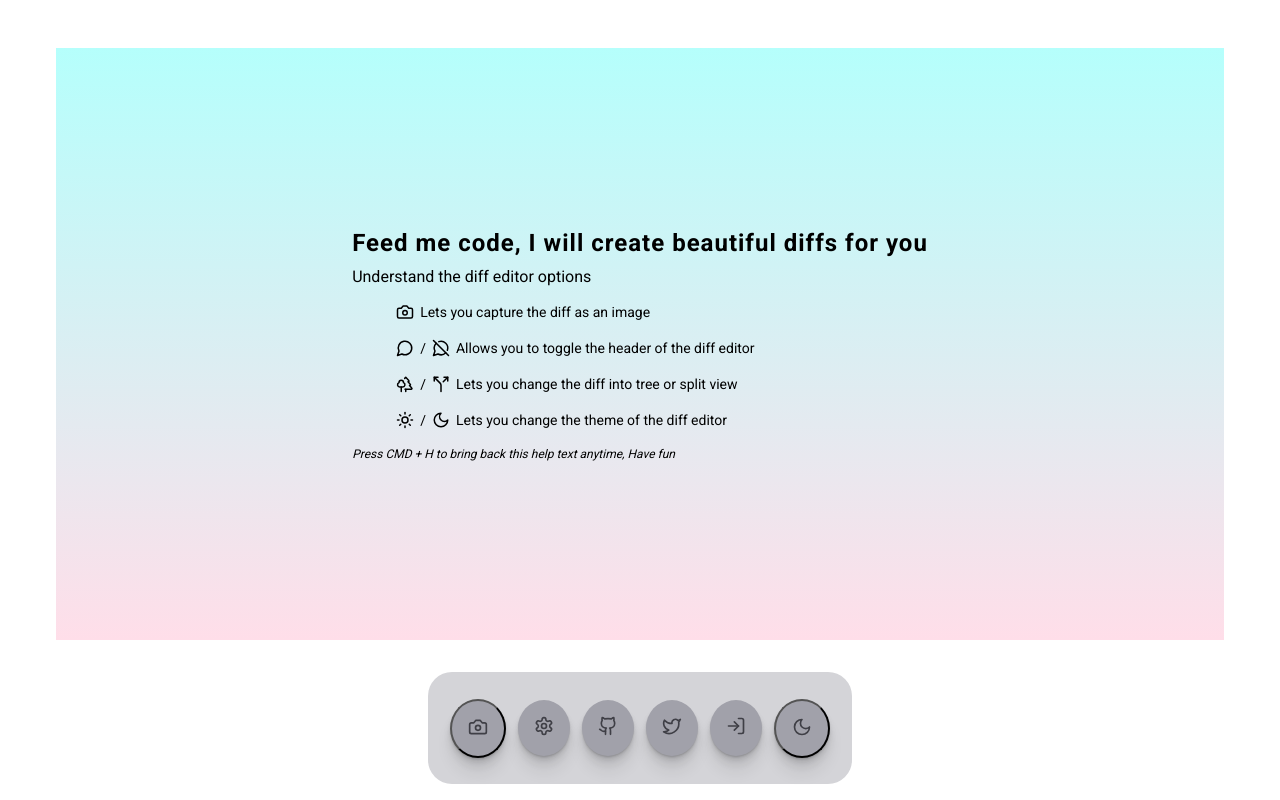
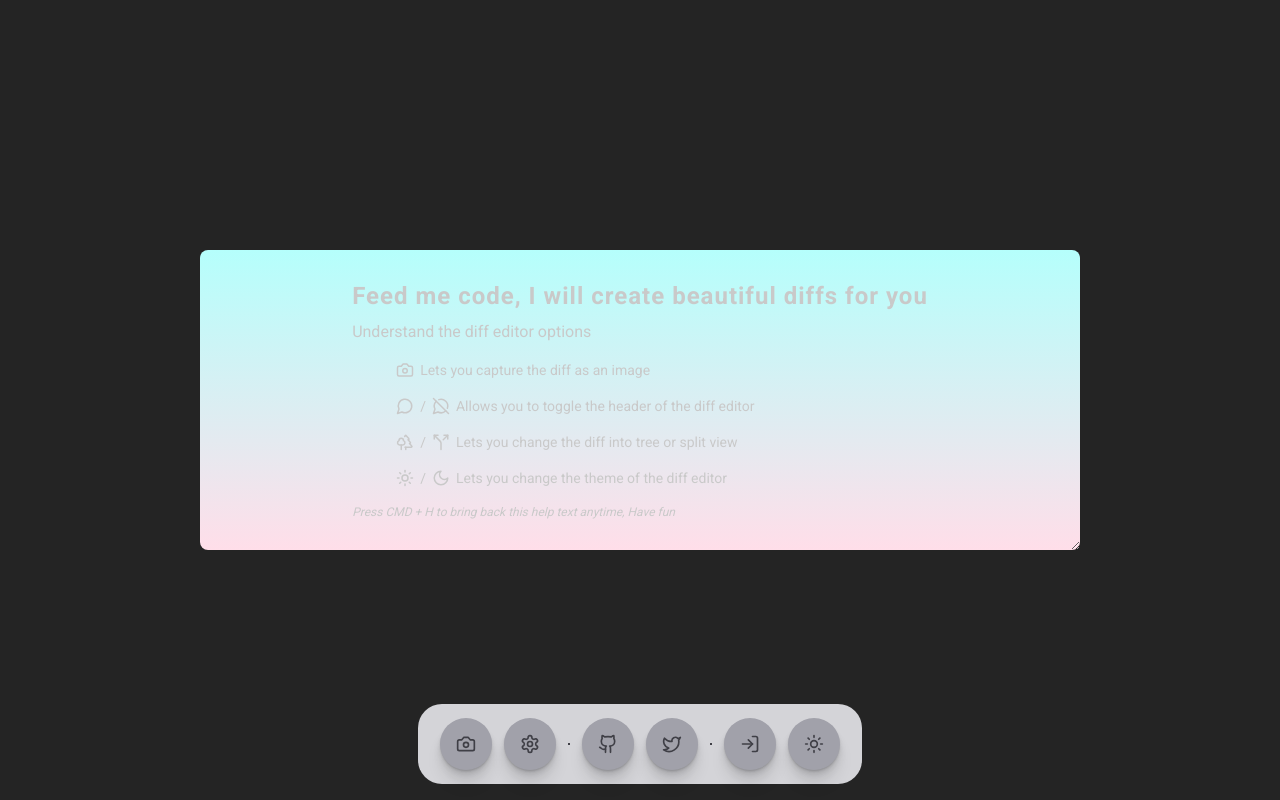
Before and after one commit to anand-san/beautiful-git-diffs, a Next.js app: page / in a window 1280 px wide. Built offline with nearby package versions, Linux system fonts and the light colour scheme.

Commit message:
feat: remove redundant packages and implement mantine

```diff
--- a/postcss.config.js
+++ b/postcss.config.js
@@ -1,5 +1,15 @@
 module.exports = {
   plugins: {
     autoprefixer: {},
+    "postcss-preset-mantine": {},
+    "postcss-simple-vars": {
+      variables: {
+        "mantine-breakpoint-xs": "36em",
+        "mantine-breakpoint-sm": "48em",
+        "mantine-breakpoint-md": "62em",
+        "mantine-breakpoint-lg": "75em",
+        "mantine-breakpoint-xl": "88em",
+      },
+    },
   },
 };
--- a/src/app/layout.tsx
+++ b/src/app/layout.tsx
@@ -1,8 +1,10 @@
 import type { Metadata } from "next";
 import { Roboto } from "next/font/google";
 import { Analytics } from "@vercel/analytics/react";
-import { ThemeProvider } from "@/components/theme-provider";
+import { ColorSchemeScript } from "@mantine/core";
+import "@mantine/core/styles.css";
 import "./globals.css";
+import AppContext from "@/context/app-context";
 
 const roboto = Roboto({ weight: ["400", "700"], subsets: ["latin"] });
 
@@ -18,15 +20,11 @@ export default function RootLayout({
 }>) {
   return (
     <html lang="en">
+      <head>
+        <ColorSchemeScript defaultColorScheme="dark" />
+      </head>
       <body className={roboto.className}>
-        <ThemeProvider
-          attribute="class"
-          defaultTheme="system"
-          enableSystem
-          disableTransitionOnChange
-        >
-          {children}
-        </ThemeProvider>
+        <AppContext>{children}</AppContext>
         <Analytics />
       </body>
     </html>
--- a/src/app/page.module.css
+++ b/src/app/page.module.css
@@ -1,3 +1,3 @@
 .container {
-  height: 100%;
+  height: 100vh;
 }
--- a/src/app/page.tsx
+++ b/src/app/page.tsx
@@ -1,15 +1,12 @@
 "use client";
 import DockMenu from "@/components/dock-menu/dock-menu";
-import AppContext from "@/context/app-context";
 import DiffView from "@/components/diff-view/diff-view";
 import styles from "./page.module.css";
 export default function Home() {
   return (
-    <AppContext>
-      <main className={styles.container}>
-        <DiffView />
-        <DockMenu />
-      </main>
-    </AppContext>
+    <main className={styles.container}>
+      <DiffView />
+      <DockMenu />
+    </main>
   );
 }
--- a/src/components/diff-view/diff-view.module.css
+++ b/src/components/diff-view/diff-view.module.css
@@ -1,17 +1,35 @@
 .container {
-  margin-top: 48px;
-  margin-left: 48px;
-  margin-right: 48px;
-  background-color: #ffdee9;
-  background-image: linear-gradient(0deg, #ffdee9 0%, #b5fffc 100%);
+  height: 100%;
+  display: flex;
+  justify-content: center;
+  align-items: center;
 }
 
 .diffView {
+  background-color: #ffdee9;
+  background-image: linear-gradient(0deg, #ffdee9 0%, #b5fffc 100%);
   display: flex;
   align-items: center;
   justify-content: center;
-  padding: 96px 64px;
-  min-height: 400px;
+  min-height: 250px;
+  height: 300px;
+  min-width: 400px;
+  width: 880px;
+  resize: both;
+  overflow: auto;
+  border-radius: 8px;
+}
+
+.diffViewerContainer {
+  box-shadow: rgba(0, 0, 0, 0.25) 0px 54px 55px,
+    rgba(0, 0, 0, 0.12) 0px -12px 30px, rgba(0, 0, 0, 0.12) 0px 4px 6px,
+    rgba(0, 0, 0, 0.17) 0px 12px 13px, rgba(0, 0, 0, 0.09) 0px -3px 5px;
+  min-width: 400px;
+  resize: horizontal;
+  overflow: auto;
+  display: flex;
+  align-items: center;
+  border-radius: 8px;
 }
 
 .diffHelpContainer {
--- a/src/components/diff-view/diff-view.tsx
+++ b/src/components/diff-view/diff-view.tsx
@@ -88,6 +88,7 @@ export default function DiffView() {
             </p>
           </div>
         ) : (
+          <div className={styles.diffViewerContainer}>
             <ReactDiffViewer
               styles={diffViewStyles}
               oldValue={sourceCode || sampleSourceCode}
@@ -100,6 +101,7 @@ export default function DiffView() {
               disableWordDiff={false}
               compareMethod={DiffMethod.WORDS}
             />
+          </div>
         )}
       </div>
     </div>
--- a/src/components/dock-menu/dock-menu.module.css
+++ b/src/components/dock-menu/dock-menu.module.css
@@ -19,10 +19,18 @@
   padding: 16px;
 }
 
+.navContainer > button {
+  outline: none;
+  border: none;
+}
+
 .navElement {
   transition: all 0.3s ease;
   padding: 16px;
-  border-radius: 50%;
+  display: flex;
+  align-items: center;
+  justify-content: center;
+  border-radius: 100%;
   background-color: #a1a1aa;
   margin-right: 6px;
   margin-left: 6px;
@@ -38,8 +46,8 @@
 
 .navSeparator {
   border: 1px solid #3f3f46;
-  margin-right: 8px;
-  margin-left: 8px;
+  margin-right: 6px;
+  margin-left: 6px;
 }
 
 .navIcon {
--- a/src/components/dock-menu/dock-menu.tsx
+++ b/src/components/dock-menu/dock-menu.tsx
@@ -4,39 +4,24 @@ import {
   Code,
   GithubIcon,
   LogIn,
-  Mail,
   MoonIcon,
   Settings,
   SunIcon,
   Twitter,
 } from "lucide-react";
-import React from "react";
+import React, { useContext } from "react";
 import styles from "./dock-menu.module.css";
-import { useTheme } from "next-themes";
 import Link from "next/link";
 import { CodeEditor } from "../code-editor/code-editor";
 import { captureElement } from "@/lib/utils";
+import { useMantineColorScheme } from "@mantine/core";
 
 interface DockMenuProps {
   position?: "top" | "bottom";
 }
 
 export default function DockMenu({}: DockMenuProps) {
-  const { setTheme, resolvedTheme } = useTheme();
-  const [isMounted, setIsMounted] = React.useState(false);
-
-  // TODO: Fix hydration without using these additional hacks
-  React.useEffect(() => {
-    setIsMounted(true);
-  }, []);
-
-  const handleDarkMode = () => {
-    const newTheme = resolvedTheme === "light" ? "dark" : "light";
-    setTheme(newTheme);
-  };
-
-  if (!isMounted) return <></>;
-
+  const { colorScheme, toggleColorScheme } = useMantineColorScheme();
   return (
     <section className={styles.navWrapper}>
       <div className={styles.navContainer}>
@@ -57,7 +42,7 @@ export default function DockMenu({}: DockMenuProps) {
         <div className={styles.navElement}>
           <Settings className={styles.navIcon} />
         </div>
-        <div className="nav-separator"></div>
+        <div className={styles.navSeparator}></div>
         <Link
           className={styles.navElement}
           href={"https://github.com/anand-san/beautiful-git-diffs"}
@@ -73,12 +58,12 @@ export default function DockMenu({}: DockMenuProps) {
         >
           <Twitter className={styles.navIcon} />
         </Link>
-        <div className="nav-separator"></div>
+        <div className={styles.navSeparator}></div>
         <Link className={styles.navElement} href={"/login"}>
           <LogIn className={styles.navIcon} />
         </Link>
-        <button className={styles.navElement} onClick={handleDarkMode}>
-          {resolvedTheme && resolvedTheme === "light" ? (
+        <button className={styles.navElement} onClick={toggleColorScheme}>
+          {colorScheme && colorScheme === "light" ? (
             <MoonIcon className={styles.navIcon} />
           ) : (
             <SunIcon className={styles.navIcon} />
--- a/src/components/theme-provider.tsx
+++ /dev/null
@@ -1,9 +0,0 @@
-"use client";
-
-import * as React from "react";
-import { ThemeProvider as NextThemesProvider } from "next-themes";
-import { type ThemeProviderProps } from "next-themes/dist/types";
-
-export function ThemeProvider({ children, ...props }: ThemeProviderProps) {
-  return <NextThemesProvider {...props}>{children}</NextThemesProvider>;
-}
```
Also changed, not shown: package.json (+6 -9 lines), src/context/app-context.tsx (+7 -3 lines), 1 other file (tests, documents, lock files or other folders). Lines whose indentation alone changed are shown as unchanged.
